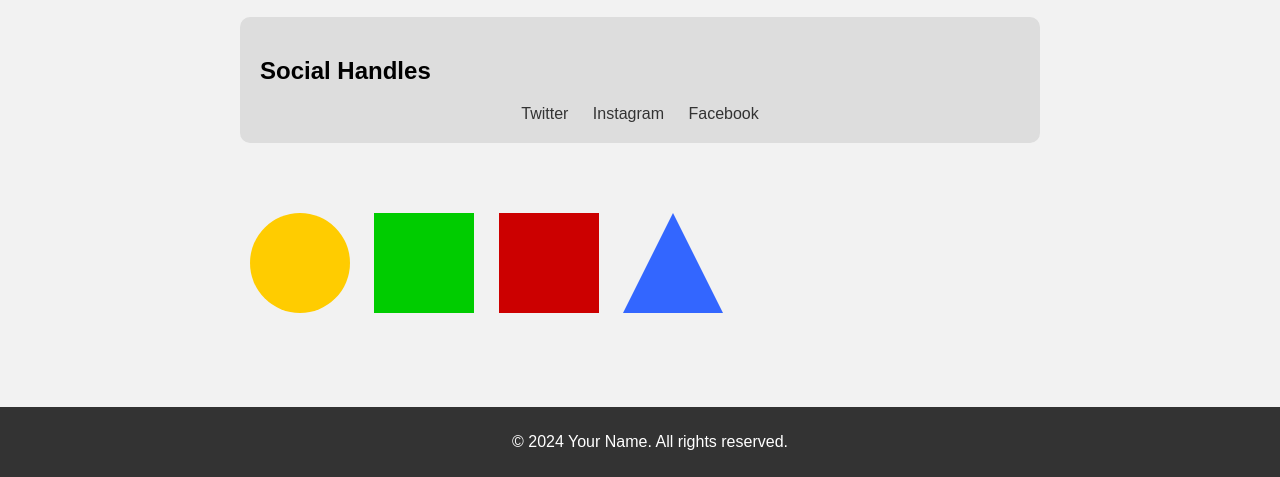
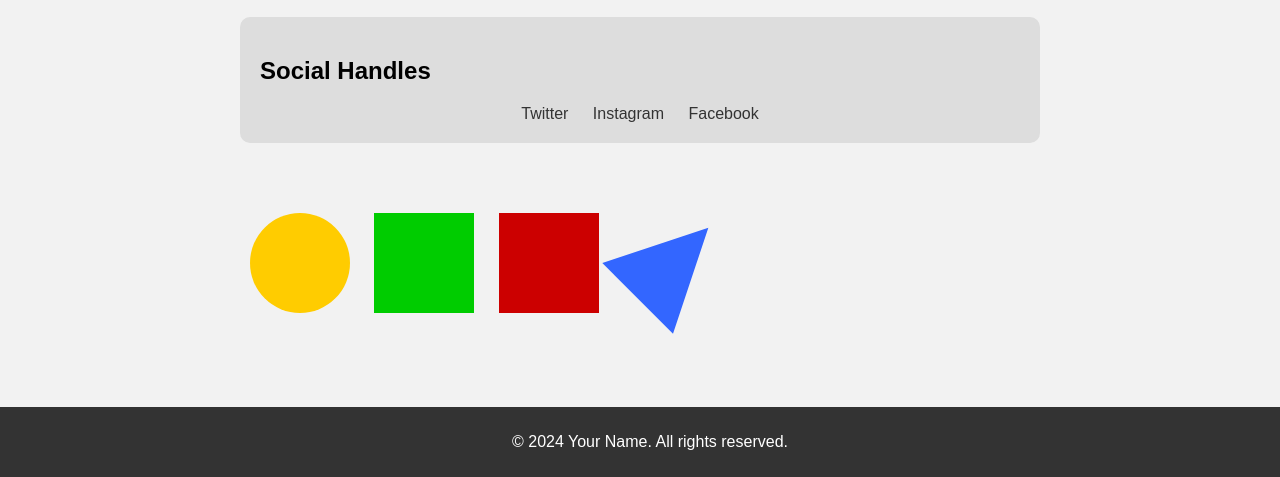
Before and after one commit to ansh36126/Your-editor-, a plain HTML site: page index.html in a window 1280 px wide. Shown: the part 323-800 px from the top of the page. Drawn offline with Linux system fonts and the light colour scheme.

Commit message:
Update index.html

```diff
--- a/index.html
+++ b/index.html
@@ -102,6 +102,7 @@
             border-bottom: 100px solid #3366ff; /* Blue */
             margin: 10px;
             display: inline-block;
+            transform: rotate(45deg);
         }
     </style>
 </head>
@@ -153,4 +154,4 @@
 
 </body>
 
-                                </html>
+</html>
```
